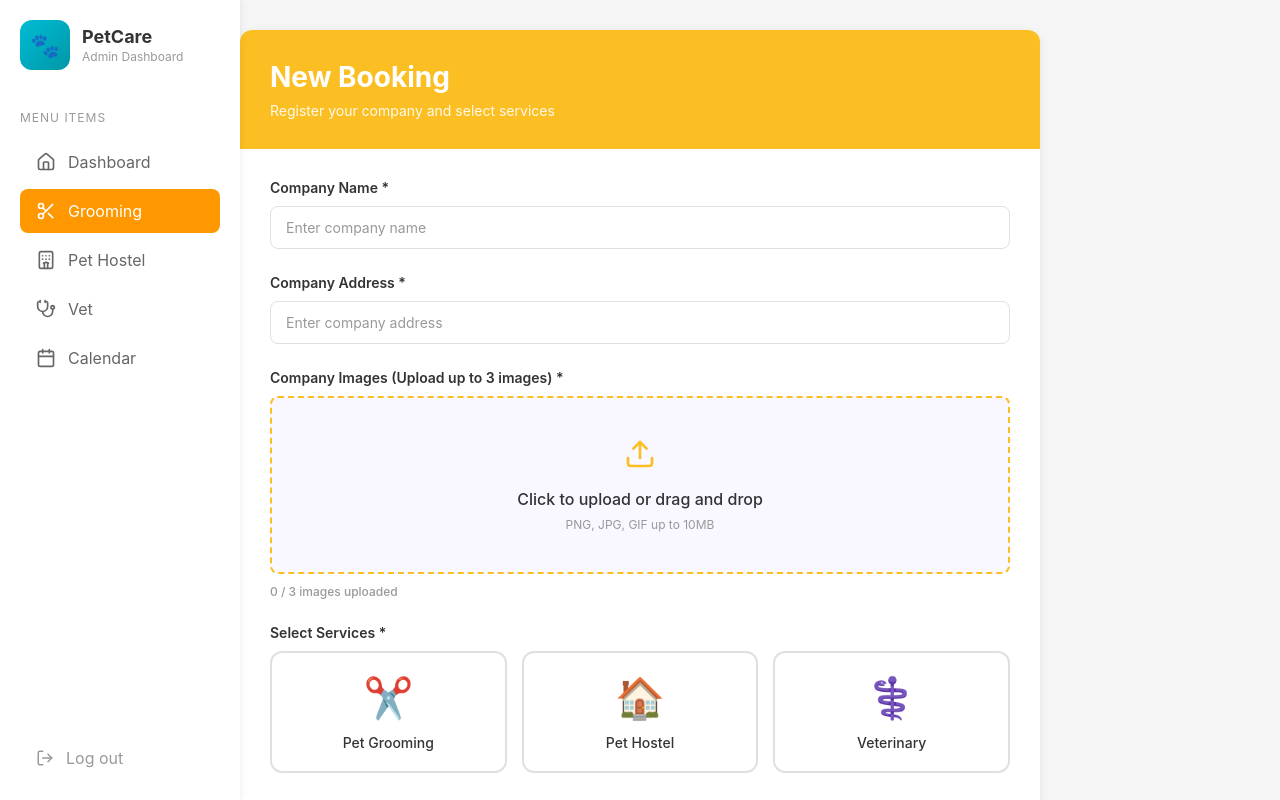
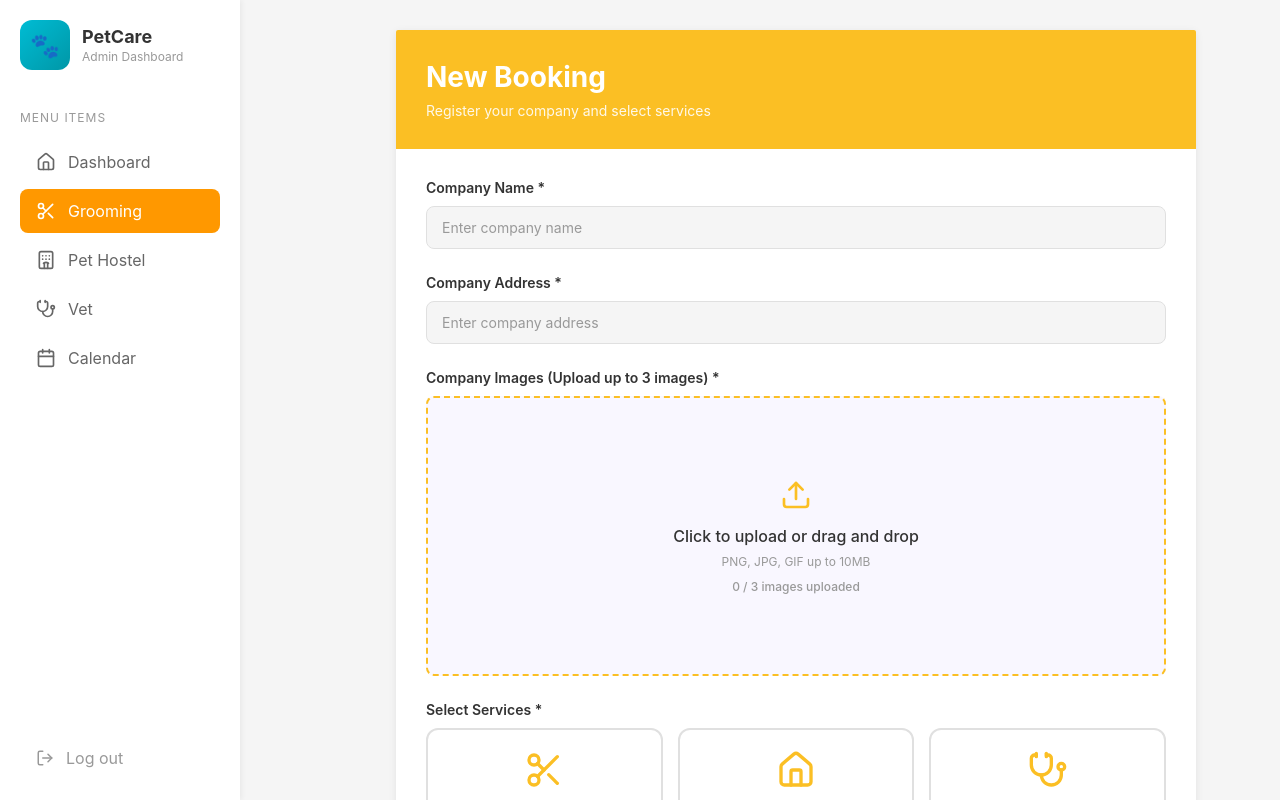
Before and after one commit to sanskarkayastha/pet-service-platform, a Next.js app in the folder frontend/: page /admin/groomingAdmin/newBooking in a window 1280 px wide. Shown: the top 800 px of the page. Built offline with nearby package versions, Linux system fonts and the light colour scheme.

Commit message:
update new booking

```diff
--- a/frontend/src/app/admin/groomingAdmin/newBooking/page.module.css
+++ b/frontend/src/app/admin/groomingAdmin/newBooking/page.module.css
@@ -10,9 +10,10 @@
   max-width: 800px;
   margin: 0 auto;
   background: white;
-  border-radius: 12px;
+  border-radius: 2px;
   box-shadow: 0 2px 8px rgba(0, 0, 0, 0.08);
   overflow: hidden;
+  margin-left: 30%;
 }
 
 .formHeader {
@@ -21,13 +22,13 @@
   color: white;
 }
 
-.formHeader h1 {
+.formTitle {
   font-size: 28px;
   margin-bottom: 8px;
   margin-top: 0;
 }
 
-.formHeader p {
+.formSubtitle {
   margin: 0;
   opacity: 0.9;
   font-size: 14px;
@@ -42,7 +43,7 @@
   margin-bottom: 25px;
 }
 
-.formGroup label {
+.label {
   display: block;
   font-weight: 600;
   color: #333;
@@ -59,6 +60,9 @@
   font-size: 14px;
   font-family: inherit;
   transition: all 0.3s ease;
+  box-sizing: border-box;
+  background-color: #f5f5f5;
+  color: #333;
 }
 
 .input:focus,
@@ -103,6 +107,16 @@
   cursor: pointer;
   transition: all 0.3s ease;
   background-color: #f9f7ff;
+  min-height: 280px;
+  display: flex;
+  flex-direction: column;
+  align-items: center;
+  justify-content: center;
+}
+
+.uploadBox.uploadBoxWithImages {
+  padding: 20px;
+  min-height: auto;
 }
 
 .uploadBox:hover {
@@ -110,46 +124,71 @@
   background-color: #f3e5f5;
 }
 
-.uploadBox svg {
+.uploadBox.dragOver {
+  border-color: #fbbf24;
+  background-color: #f3e5f5;
+}
+
+/* Upload Icon and Text */
+.uploadIcon {
   color: #fbbf24;
   margin-bottom: 15px;
 }
 
-.uploadBox p {
+.uploadPrompt {
+  display: flex;
+  flex-direction: column;
+  align-items: center;
+  justify-content: center;
+}
+
+.uploadPrompt.uploadPromptHidden {
+  display: none;
+}
+
+.uploadText {
   margin: 0 0 8px 0;
   color: #333;
   font-weight: 500;
 }
 
-.uploadBox span {
+.uploadSubtext {
   display: block;
   color: #999;
   font-size: 12px;
   margin: 0;
 }
 
-/* Image Grid */
-.imageGrid {
+/* Image Grid Inside Upload Box */
+.imageGridInside {
   display: grid;
   grid-template-columns: repeat(auto-fill, minmax(150px, 1fr));
   gap: 15px;
-  margin-top: 20px;
+  width: 100%;
+  margin-bottom: 20px;
 }
 
+/* Image Card */
 .imageCard {
   position: relative;
   border-radius: 8px;
   overflow: hidden;
   box-shadow: 0 2px 8px rgba(0, 0, 0, 0.1);
+  transition: all 0.3s ease;
 }
 
-.imageCard img {
+.imageCard:hover {
+  box-shadow: 0 4px 12px rgba(0, 0, 0, 0.15);
+}
+
+.cardImage {
   width: 100%;
   height: 150px;
   object-fit: cover;
   display: block;
 }
 
+/* Remove Button */
 .removeBtn {
   position: absolute;
   top: 8px;
@@ -171,6 +210,7 @@
   transform: scale(1.1);
 }
 
+/* Image Counter */
 .imageCounter {
   display: block;
   color: #999;
@@ -201,7 +241,7 @@
   background-color: #f9f7ff;
 }
 
-.serviceCard.selected {
+.serviceCard.serviceCardSelected {
   border-color: #fbbf24;
   background-color: #f3e5f5;
 }
@@ -209,9 +249,12 @@
 .serviceIcon {
   font-size: 40px;
   margin-bottom: 12px;
+  display: flex;
+  justify-content: center;
+  align-items: center;
 }
 
-.serviceCard p {
+.serviceLabel {
   margin: 0;
   color: #333;
   font-weight: 500;
@@ -293,13 +336,13 @@
   color: white;
 }
 
-.successContainer h2 {
+.successTitle {
   color: #333;
   margin-bottom: 12px;
   font-size: 24px;
 }
 
-.successContainer p {
+.successText {
   color: #666;
   line-height: 1.6;
   margin: 0;
@@ -319,7 +362,7 @@
     padding: 20px;
   }
 
-  .formHeader h1 {
+  .formTitle {
     font-size: 22px;
   }
 
@@ -333,9 +376,15 @@
 
   .uploadBox {
     padding: 25px;
+    min-height: 200px;
   }
 
-  .imageGrid {
+  .uploadBox.uploadBoxWithImages {
+    padding: 20px;
+    min-height: auto;
+  }
+
+  .imageGridInside {
     grid-template-columns: repeat(auto-fill, minmax(120px, 1fr));
   }
 
--- a/frontend/src/app/admin/groomingAdmin/newBooking/page.tsx
+++ b/frontend/src/app/admin/groomingAdmin/newBooking/page.tsx
@@ -1,7 +1,7 @@
 'use client';
 
 import { useState, useRef } from 'react';
-import { Upload, X, Check } from 'lucide-react';
+import { Upload, X, Check, Scissors, Home, Stethoscope } from 'lucide-react';
 import styles from './page.module.css';
 
 interface FormData {
@@ -18,9 +18,9 @@ interface ImagePreview {
 }
 
 const services = [
-  { id: 'grooming', label: 'Pet Grooming', icon: '✂️' },
-  { id: 'hostel', label: 'Pet Hostel', icon: '🏠' },
-  { id: 'vet', label: 'Veterinary', icon: '⚕️' },
+  { id: 'grooming', label: 'Pet Grooming', Icon: Scissors },
+  { id: 'hostel', label: 'Pet Hostel', Icon: Home },
+  { id: 'vet', label: 'Veterinary', Icon: Stethoscope },
 ];
 
 export default function BookingForm() {
@@ -37,7 +37,6 @@ export default function BookingForm() {
   const [errors, setErrors] = useState<Record<string, string>>({});
   const fileInputRef = useRef<HTMLInputElement>(null);
 
-  // Handle text input changes
   const handleInputChange = (
     e: React.ChangeEvent<HTMLInputElement | HTMLTextAreaElement>
   ) => {
@@ -46,7 +45,6 @@ export default function BookingForm() {
       ...prev,
       [name]: value,
     }));
-    // Clear error when user starts typing
     if (errors[name]) {
       setErrors((prev) => ({
         ...prev,
@@ -55,7 +53,6 @@ export default function BookingForm() {
     }
   };
 
-  // Handle service selection
   const handleServiceToggle = (serviceId: string) => {
     setFormData((prev) => ({
       ...prev,
@@ -71,38 +68,41 @@ export default function BookingForm() {
     }
   };
 
-  // Handle image upload
   const handleImageUpload = (e: React.ChangeEvent<HTMLInputElement>) => {
     const files = e.currentTarget.files;
     if (!files) return;
 
-    const newImages: ImagePreview[] = [];
+    const currentCount = imagePreviews.length;
+    const remainingSlots = 3 - currentCount;
+    const filesToProcess = Array.from(files).slice(0, remainingSlots);
 
-    Array.from(files).forEach((file) => {
-      if (imagePreviews.length + newImages.length < 3) {
+    filesToProcess.forEach((file) => {
       const reader = new FileReader();
       reader.onloadend = () => {
-          newImages.push({
+        const preview = {
           file,
           preview: reader.result as string,
-          });
-          if (newImages.length === Array.from(files).length) {
-            setImagePreviews((prev) => [...prev, ...newImages]);
+        };
+
+        setImagePreviews((prev) => [...prev, preview]);
         setFormData((prev) => ({
           ...prev,
-              images: [...prev.images, ...newImages.map((img) => img.file)],
+          images: [...prev.images, file],
+        }));
+
+        if (errors.images) {
+          setErrors((prev) => ({
+            ...prev,
+            images: '',
           }));
         }
       };
       reader.readAsDataURL(file);
-      }
     });
 
-    // Reset input
     e.currentTarget.value = '';
   };
 
-  // Remove image
   const removeImage = (index: number) => {
     setImagePreviews((prev) => prev.filter((_, i) => i !== index));
     setFormData((prev) => ({
@@ -111,7 +111,6 @@ export default function BookingForm() {
     }));
   };
 
-  // Validate form
   const validateForm = (): boolean => {
     const newErrors: Record<string, string> = {};
 
@@ -135,22 +134,19 @@ export default function BookingForm() {
     return Object.keys(newErrors).length === 0;
   };
 
-  // Handle form submission
-  const handleSubmit = async (e: React.FormEvent) => {
+  const handleSubmit = (e: React.FormEvent) => {
     e.preventDefault();
 
     if (!validateForm()) {
       return;
     }
 
-    // Simulate API call
     console.log('Form Data:', {
       ...formData,
       images: imagePreviews.map((img) => img.preview),
     });
 
     setSubmitted(true);
-    // Reset form after 2 seconds
     setTimeout(() => {
       setFormData({
         companyName: '',
@@ -164,6 +160,18 @@ export default function BookingForm() {
     }, 2000);
   };
 
+  const handleReset = () => {
+    setFormData({
+      companyName: '',
+      companyAddress: '',
+      selectedServices: [],
+      aboutUs: '',
+      images: [],
+    });
+    setImagePreviews([]);
+    setErrors({});
+  };
+
   if (submitted) {
     return (
       <main className={styles.mainContent}>
@@ -171,8 +179,8 @@ export default function BookingForm() {
           <div className={styles.successIcon}>
             <Check size={64} />
           </div>
-          <h2>Booking Submitted Successfully!</h2>
-          <p>Your company information has been registered. Our team will review and get back to you soon.</p>
+          <h2 className={styles.successTitle}>Booking Submitted Successfully!</h2>
+          <p className={styles.successText}>Your company information has been registered. Our team will review and get back to you soon.</p>
         </div>
       </main>
     );
@@ -182,14 +190,14 @@ export default function BookingForm() {
     <main className={styles.mainContent}>
       <div className={styles.formContainer}>
         <div className={styles.formHeader}>
-          <h1>New Booking</h1>
-          <p>Register your company and select services</p>
+          <h1 className={styles.formTitle}>New Booking</h1>
+          <p className={styles.formSubtitle}>Register your company and select services</p>
         </div>
 
-        <form onSubmit={handleSubmit} className={styles.form}>
+        <div className={styles.form}>
           {/* Company Name */}
           <div className={styles.formGroup}>
-            <label htmlFor="companyName">Company Name *</label>
+            <label htmlFor="companyName" className={styles.label}>Company Name *</label>
             <input
               type="text"
               id="companyName"
@@ -206,7 +214,7 @@ export default function BookingForm() {
 
           {/* Company Address */}
           <div className={styles.formGroup}>
-            <label htmlFor="companyAddress">Company Address *</label>
+            <label htmlFor="companyAddress" className={styles.label}>Company Address *</label>
             <input
               type="text"
               id="companyAddress"
@@ -223,7 +231,7 @@ export default function BookingForm() {
 
           {/* Image Upload */}
           <div className={styles.formGroup}>
-            <label>Company Images (Upload up to 3 images) *</label>
+            <label className={styles.label}>Company Images (Upload up to 3 images) *</label>
             <div className={styles.uploadArea}>
               <input
                 ref={fileInputRef}
@@ -234,24 +242,38 @@ export default function BookingForm() {
                 className={styles.fileInput}
               />
               <div
-                className={styles.uploadBox}
+                className={`${styles.uploadBox} ${imagePreviews.length > 0 ? styles.uploadBoxWithImages : ''}`}
                 onClick={() => fileInputRef.current?.click()}
+                onDragOver={(e) => {
+                  e.preventDefault();
+                  e.currentTarget.classList.add(styles.dragOver);
+                }}
+                onDragLeave={(e) => {
+                  e.currentTarget.classList.remove(styles.dragOver);
+                }}
+                onDrop={(e) => {
+                  e.preventDefault();
+                  e.currentTarget.classList.remove(styles.dragOver);
+                  handleImageUpload({
+                    currentTarget: { files: e.dataTransfer.files, value: '' },
+                  } as React.ChangeEvent<HTMLInputElement>);
+                }}
               >
-                <Upload size={32} />
-                <p>Click to upload or drag and drop</p>
-                <span>PNG, JPG, GIF up to 10MB</span>
-              </div>
-            </div>
-
-            {/* Image Previews */}
                 {imagePreviews.length > 0 && (
-              <div className={styles.imageGrid}>
+                  <div className={styles.imageGridInside}>
                     {imagePreviews.map((preview, index) => (
                       <div key={index} className={styles.imageCard}>
-                    <img src={preview.preview} alt={`Preview ${index + 1}`} />
+                        <img
+                          src={preview.preview}
+                          alt={`Preview ${index + 1}`}
+                          className={styles.cardImage}
+                        />
                         <button
                           type="button"
-                      onClick={() => removeImage(index)}
+                          onClick={(e) => {
+                            e.stopPropagation();
+                            removeImage(index);
+                          }}
                           className={styles.removeBtn}
                         >
                           <X size={20} />
@@ -260,9 +282,15 @@ export default function BookingForm() {
                     ))}
                   </div>
                 )}
-
+                <div className={`${styles.uploadPrompt} ${imagePreviews.length === 3 ? styles.uploadPromptHidden : ''}`}>
+                  <Upload size={32} className={styles.uploadIcon} />
+                  <p className={styles.uploadText}>Click to upload or drag and drop</p>
+                  <span className={styles.uploadSubtext}>PNG, JPG, GIF up to 10MB</span>
+                </div>
                 <div className={styles.imageCounter}>
                   {imagePreviews.length} / 3 images uploaded
+                </div>
+              </div>
             </div>
 
             {errors.images && (
@@ -272,27 +300,32 @@ export default function BookingForm() {
 
           {/* Service Selection */}
           <div className={styles.formGroup}>
-            <label>Select Services *</label>
+            <label className={styles.label}>Select Services *</label>
             <div className={styles.servicesGrid}>
-              {services.map((service) => (
+              {services.map((service) => {
+                const Icon = service.Icon;
+                return (
                   <div
                     key={service.id}
+                    onClick={() => handleServiceToggle(service.id)}
                     className={`${styles.serviceCard} ${
                       formData.selectedServices.includes(service.id)
-                      ? styles.selected
+                        ? styles.serviceCardSelected
                         : ''
                     }`}
-                  onClick={() => handleServiceToggle(service.id)}
                   >
-                  <div className={styles.serviceIcon}>{service.icon}</div>
-                  <p>{service.label}</p>
+                    <div className={styles.serviceIcon}>
+                      <Icon size={40} color="#fbbf24" />
+                    </div>
+                    <p className={styles.serviceLabel}>{service.label}</p>
                     {formData.selectedServices.includes(service.id) && (
                       <div className={styles.checkmark}>
-                      <Check size={20} />
+                        <Check size={20} color="white" />
                       </div>
                     )}
                   </div>
-              ))}
+                );
+              })}
             </div>
             {errors.selectedServices && (
               <span className={styles.error}>{errors.selectedServices}</span>
@@ -301,7 +334,7 @@ export default function BookingForm() {
 
           {/* About Us */}
           <div className={styles.formGroup}>
-            <label htmlFor="aboutUs">About Us *</label>
+            <label htmlFor="aboutUs" className={styles.label}>About Us *</label>
             <textarea
               id="aboutUs"
               name="aboutUs"
@@ -318,14 +351,22 @@ export default function BookingForm() {
 
           {/* Submit Button */}
           <div className={styles.formActions}>
-            <button type="submit" className={styles.btnSubmit}>
+            <button
+              type="button"
+              onClick={handleSubmit}
+              className={styles.btnSubmit}
+            >
               Submit Booking
             </button>
-            <button type="reset" className={styles.btnReset}>
+            <button
+              type="button"
+              onClick={handleReset}
+              className={styles.btnReset}
+            >
               Reset
             </button>
           </div>
-        </form>
+        </div>
       </div>
     </main>
   );
--- a/frontend/src/app/users/petServices/grooming/detail/page.tsx
+++ b/frontend/src/app/users/petServices/grooming/detail/page.tsx
@@ -118,9 +118,9 @@ import React from "react";
 import { Star, MapPin } from "lucide-react";
 import styles from "./page.module.css";
 import Services from "./components/Services";
-import img1 from "../../../../image/dog-salon.jpg";
-import img2 from "../../../../image/dog-salon2.jpg";
-import img3 from "../../../../image/hero-salon.jpg";
+import img1 from "../../../../../image/dog-salon.jpg";
+import img2 from "../../../../../image/dog-salon2.jpg";
+import img3 from "../../../../../image/hero-salon.jpg";
 
 /* =====================
    DATA (API-ready)
```
Lines whose indentation alone changed are shown as unchanged.
